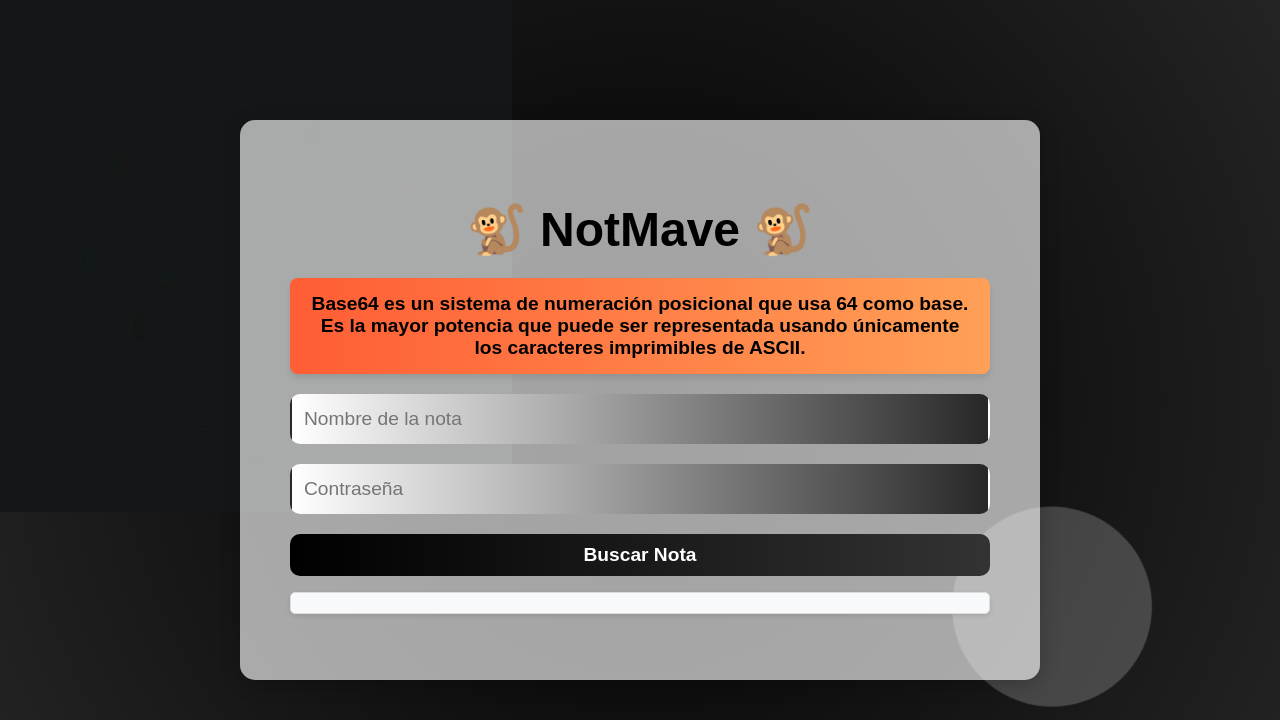
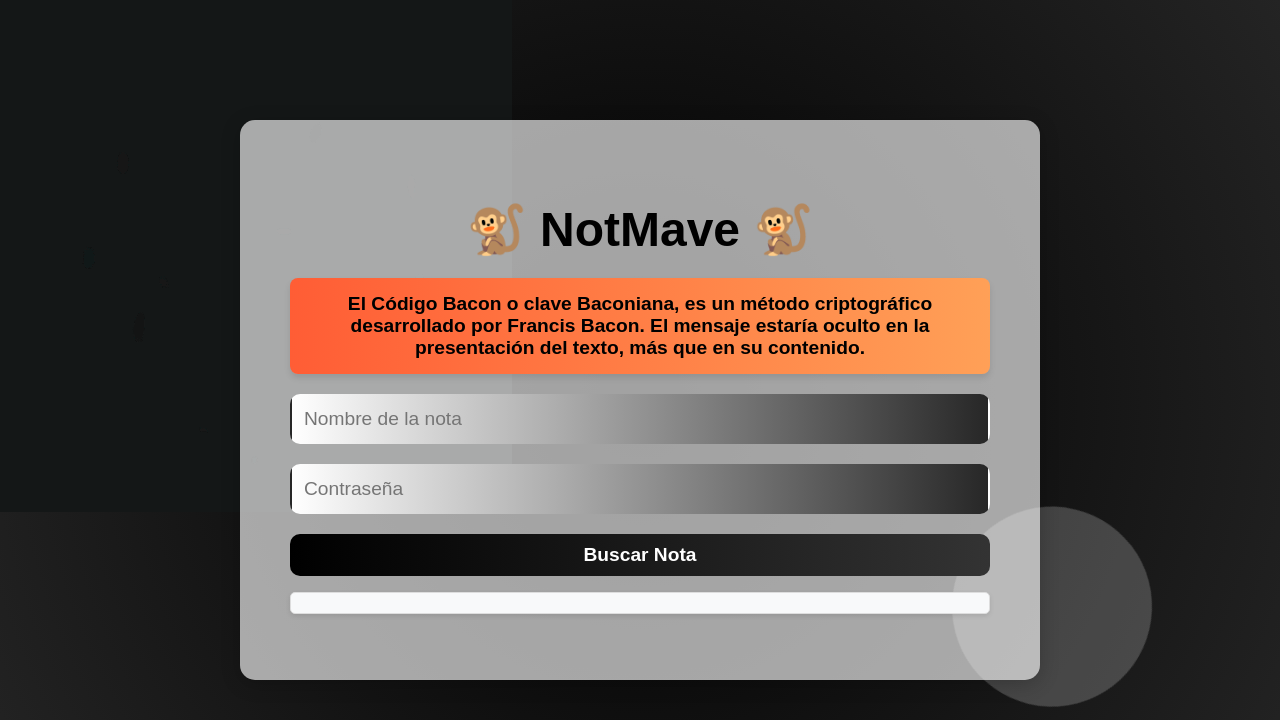
Before and after one commit to HanzMaverick/NotasMave, a Flask app: page / in a window 1280 px wide. Shown: the top 720 px of the page. Run offline with Flask 3, Linux system fonts and the light colour scheme; some libraries are stand-ins or nearby versions.

Commit message:
juego 8Abril

```diff
--- a/templates/search.html
+++ b/templates/search.html
@@ -129,7 +129,7 @@
 
     <!-- Carrusel de textos -->
     <div id="carousel" class="carousel">
-      <div class="carousel-item active"> Base64 es un sistema de numeración posicional que usa 64 como base. Es la mayor potencia que puede ser representada usando únicamente los caracteres imprimibles de ASCII. </div>
+      <div class="carousel-item active"> El Código Bacon o clave Baconiana, es un método criptográfico desarrollado por Francis Bacon. El mensaje estaría oculto en la presentación del texto, más que en su contenido. </div>
       <div class="carousel-item" id="btcPriceSlide">💲 Cargando precio de Bitcoin...</div>
       <div class="carousel-item" id="btcVolumeSlide">📊 Cargando volumen de transacciones...</div>
       <div class="carousel-item" id="btcHashrateSlide">⚡ Cargando hashrate de la red...</div>
```
Also changed, not shown: instance/notes.db.
